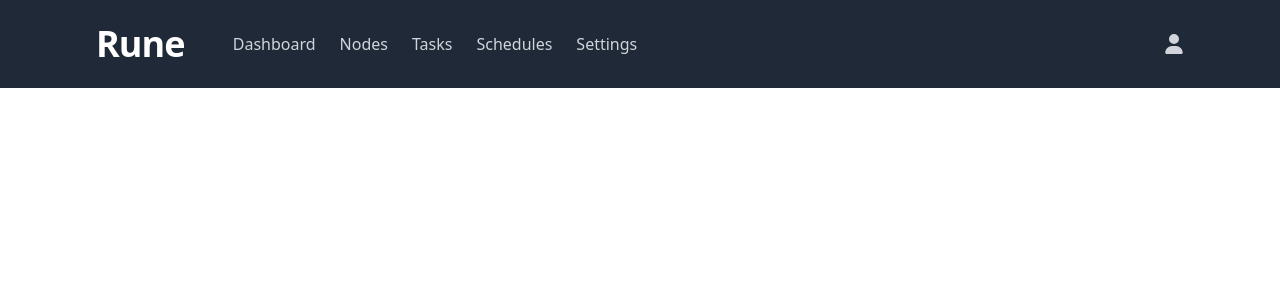
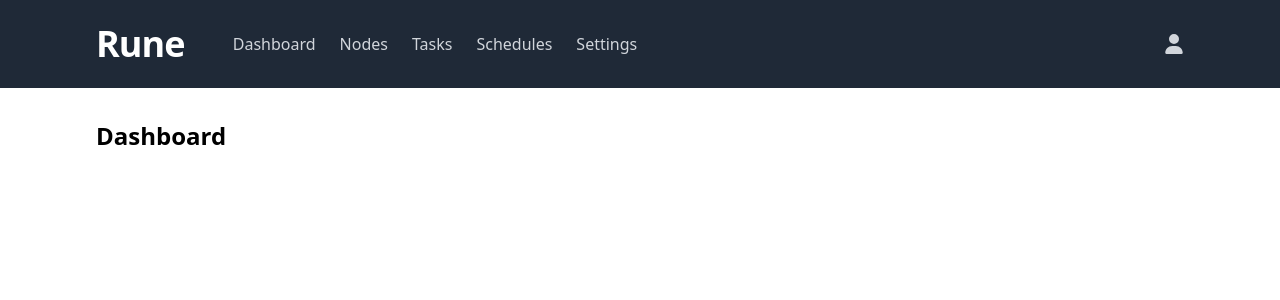
Before and after one commit to stuart-haas/rune, a Vue app in the folder web/: page / in a window 1280 px wide. Shown: the top 300 px of the page. Built offline with nearby package versions, Linux system fonts and the light colour scheme; what @tanstack/vue-query would draw is missing.

Commit message:
add dashboard page

```diff
--- /dev/null
+++ b/web/src/pages/Dashboard.vue
@@ -0,0 +1,3 @@
+<template>
+  <h1 class="text-2xl font-bold mb-6">Dashboard</h1>
+</template>
--- a/web/src/router/index.js
+++ b/web/src/router/index.js
@@ -5,6 +5,8 @@ import Tasks from '@/pages/Tasks.vue'
 import Settings from '@/pages/Settings.vue'
 import Schedules from '@/pages/Schedules.vue'
 import NodeDetail from '@/pages/NodeDetail.vue'
+import Dashboard from '@/pages/Dashboard.vue'
+
 const router = createRouter({
   history: createWebHistory(),
   routes: [
@@ -12,6 +14,14 @@ const router = createRouter({
       path: '/',
       component: DefaultLayout,
       children: [
+        {
+          path: '',
+          name: 'Dashboard',
+          component: Dashboard,
+          meta: {
+            title: 'Dashboard'
+          }
+        },
         {
           path: 'nodes',
           name: 'Nodes',
```
